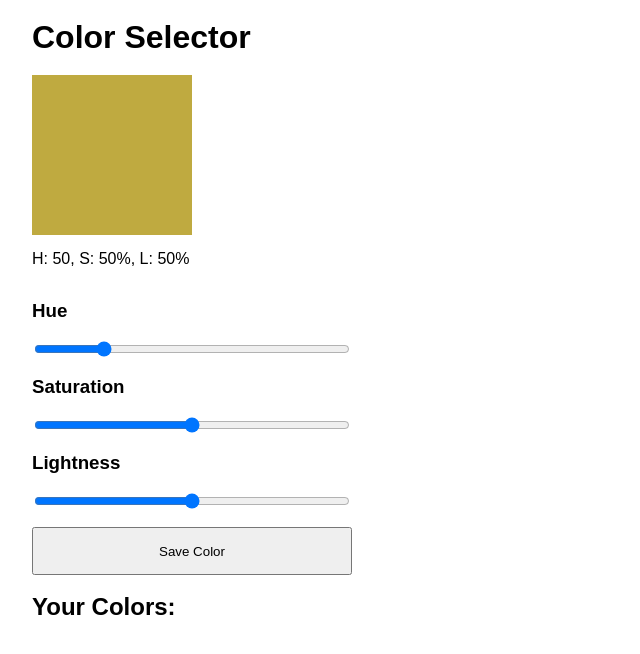
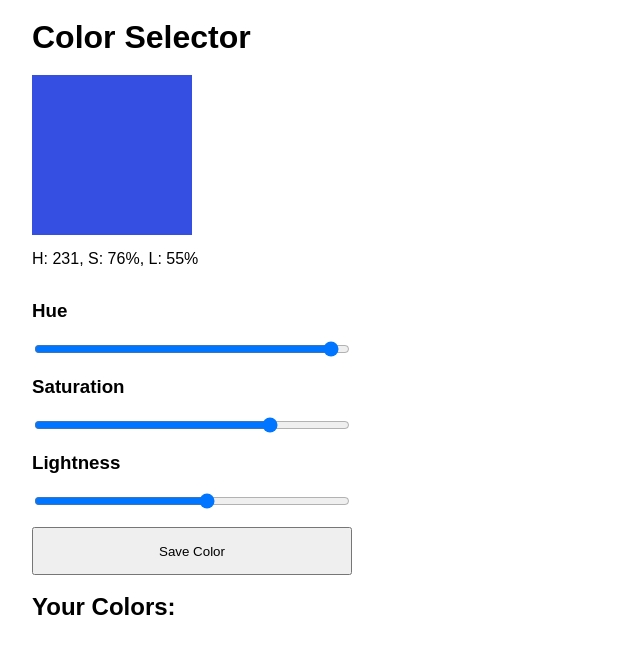
Before and after one commit to aperniciaro/colors, a React (Create React App) app: page / in a window 1280 px wide. Shown: the top 654 px of the page, without its empty margins (0-640 px from the left). Built offline with nearby package versions, Linux system fonts and the light colour scheme.

Commit message:
sliders initialize to random

```diff
--- a/src/components/ColorPicker.js
+++ b/src/components/ColorPicker.js
@@ -1,9 +1,9 @@
 import React, { useState } from 'react'
 
 export default function ColorPicker() {
-  const [hue, setHue] = useState(50)
-  const [saturation, setSaturation] = useState(50)
-  const [lightness, setLightness] = useState(50)
+  const [hue, setHue] = useState(Math.floor(Math.random() * 240))
+  const [saturation, setSaturation] = useState(Math.floor(Math.random() * 100))
+  const [lightness, setLightness] = useState(Math.floor(Math.random() * 100))
   const [savedColors, setSavedColors] = useState([])
 
   return (
@@ -27,17 +27,20 @@ export default function ColorPicker() {
         <input
           type="range"
           onChange={event => setHue(event.target.value)}
+          value={hue}
           max="240"
         />
         <h3 className="slider-label">Saturation</h3>
         <input
           type="range"
           onChange={event => setSaturation(event.target.value)}
+          value={saturation}
         />
         <h3 className="slider-label">Lightness</h3>
         <input
           type="range"
           onChange={event => setLightness(event.target.value)}
+          value={lightness}
         />
         <button
           className="save-color"
```
